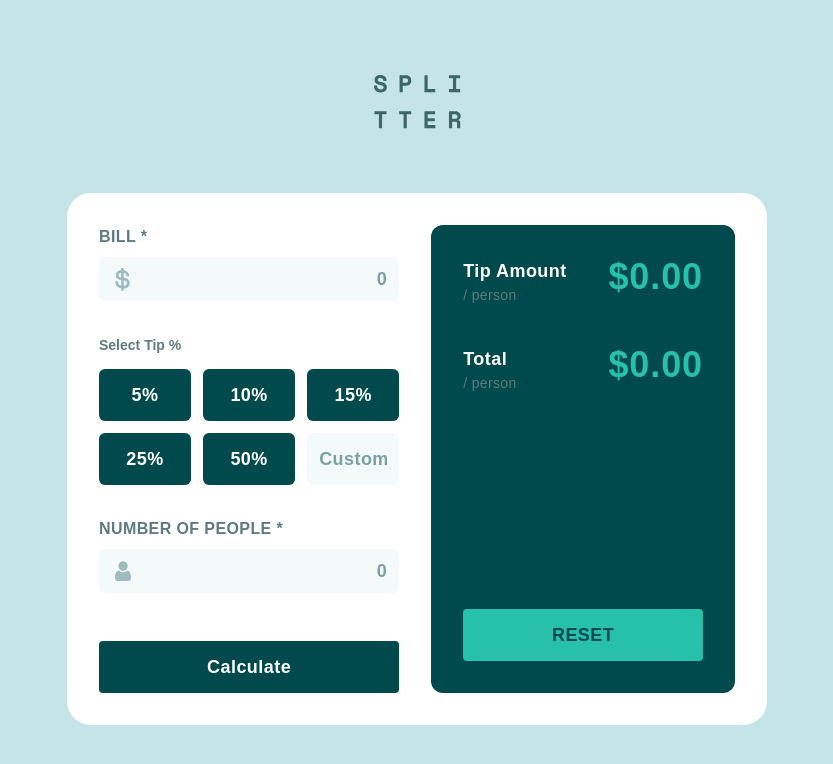
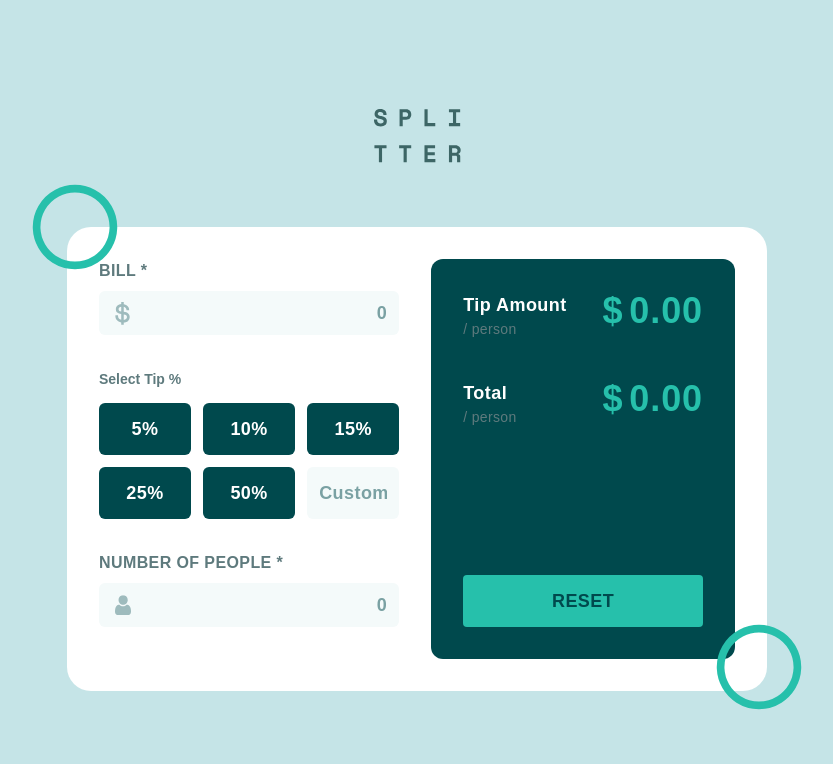
Before and after one commit to Skyz03/Tip-Calculator-Animation, a React (Vite) app: page / in a window 1280 px wide. Shown: the top 764 px of the page, without its empty margins (223-1056 px from the left). Built offline with nearby package versions, Linux system fonts and the light colour scheme; a web font is replaced by a local one.

Commit message:
fix: added with animation

```diff
--- a/package.json
+++ b/package.json
@@ -10,6 +10,7 @@
     "preview": "vite preview"
   },
   "dependencies": {
+    "gsap": "^3.13.0",
     "react": "^19.1.1",
     "react-dom": "^19.1.1",
     "react-hook-form": "^7.66.0"
--- /dev/null
+++ b/src/components/Svg.jsx
@@ -0,0 +1,29 @@
+export default function SVG({ svgRef, className = "" }) {
+  return (
+    <svg
+      className={`w-24 h-24 mx-auto mb-6 absolute ${className}`}
+      viewBox='0 0 100 100'
+    >
+      <path
+        id='circle'
+        ref={svgRef}
+        fill='none'
+        stroke='hsl(172, 67%, 45%)'
+        strokeWidth='8'
+        d='
+          M50 10
+          A40 40 0 1 1 49.999 10
+        '
+      />
+
+      <path
+        id='checkmark'
+        fill='none'
+        stroke='hsl(172, 67%, 45%)'
+        strokeWidth='8'
+        d='M20 55 L40 75 L80 30'
+        style={{ visibility: "hidden" }}
+      />
+    </svg>
+  );
+}
--- a/src/components/TipCalculator.jsx
+++ b/src/components/TipCalculator.jsx
@@ -1,19 +1,38 @@
-import { useState, useEffect } from "react";
+// TipCalculator (updated with numeric-span fix, killTweensOf, debounce)
+import { useState, useRef, useEffect } from "react";
 import { useForm } from "react-hook-form";
+import { gsap } from "gsap";
+import { MorphSVGPlugin } from "../gsap/MorphSVGPlugin";
+import SVG from "./Svg";
+
 import dollarIcon from "../assets/images/icon-dollar.svg";
 import personIcon from "../assets/images/icon-person.svg";
+
+gsap.registerPlugin(MorphSVGPlugin);
 
 export default function TipCalculator() {
   const tipOptions = [5, 10, 15, 25, 50];
   const [selectedTip, setSelectedTip] = useState(null);
 
+  // GSAP refs
+  const svgRef1 = useRef(null);
+  const svgRef2 = useRef(null);
+
+  // Stagger animation refs
+  const containerRef = useRef(null);
+  const inputsRef = useRef([]);
+  const tipButtonsRef = useRef([]);
+  const resultsRef = useRef(null);
+
+  // Rolling numbers refs (now numeric-only spans)
+  const tipAmountRef = useRef(null);
+  const totalAmountRef = useRef(null);
+
   const [tipPerPerson, setTipPerPerson] = useState(0);
   const [totalPerPerson, setTotalPerPerson] = useState(0);
 
-
   const {
     register,
-    handleSubmit,
     reset,
     watch,
     formState: { errors },
@@ -23,8 +42,105 @@ export default function TipCalculator() {
   const watchPeople = watch("people");
   const watchCustomTip = watch("customTip");
 
-  // Auto calculate on change
-  useEffect(() => {
+  /* -------------------------
+     Debounce utility
+  -------------------------- */
+  function useDebounce(callback, delay = 200) {
+    const timeoutRef = useRef(null);
+
+    return (...args) => {
+      clearTimeout(timeoutRef.current);
+      timeoutRef.current = setTimeout(() => {
+        callback(...args);
+      }, delay);
+    };
+  }
+
+  /* -------------------------
+     GSAP number tween (fixed)
+  -------------------------- */
+  const animateNumber = (element, targetValue, duration = 1.5) => {
+    if (!element) return;
+
+    const target = Number(targetValue) || 0;
+
+    // Kill any previous tweens
+    gsap.killTweensOf(element);
+    gsap.killTweensOf(element._gsapNumberTweenObj);
+
+    const start = parseFloat(element.innerText.replace(/,/g, "")) || 0;
+
+    const tweenObj = { val: start };
+    element._gsapNumberTweenObj = tweenObj;
+
+    gsap.to(tweenObj, {
+      val: target,
+      duration,
+      ease: "power2.out",
+      onUpdate() {
+        element.innerText = tweenObj.val.toFixed(2);
+      },
+      onComplete() {
+        element.innerText = target.toFixed(2);
+      },
+    });
+  };
+
+  /* -------------------------
+     SVG morph anims
+  -------------------------- */
+  const runMorph = () => {
+    gsap.to([svgRef1.current, svgRef2.current], {
+      duration: 1.2,
+      morphSVG: "#circle",
+      ease: "power2.inOut",
+    });
+  };
+
+  const reverseMorph = () => {
+    gsap.to([svgRef1.current, svgRef2.current], {
+      duration: 1,
+      morphSVG: "#checkmark",
+      ease: "power2.inOut",
+    });
+  };
+
+  /* -------------------------
+     Elastic bounce for buttons
+  -------------------------- */
+  const elasticBounce = (element) => {
+    if (!element) return;
+
+    gsap.killTweensOf(element);
+
+    const tl = gsap.timeline();
+
+    tl.to(element, {
+      scale: 0.95,
+      duration: 0.1,
+      ease: "power2.in",
+    })
+      .to(element, {
+        scale: 1.1,
+        duration: 0.2,
+        ease: "power2.out",
+      })
+      .to(element, {
+        scale: 1,
+        duration: 0.3,
+        ease: "elastic.out(1.2, 0.5)",
+      });
+  };
+
+  const handleTipSelect = (tip, element) => {
+    setSelectedTip(tip);
+    elasticBounce(element);
+  };
+
+  /* -------------------------
+     Debounced calculation
+  -------------------------- */
+  const runCalculation = () => {
     const bill = Number(watchBill);
     const people = Number(watchPeople);
     const tipPercent =
@@ -34,30 +150,115 @@ export default function TipCalculator() {
       const tipAmount = (bill * (tipPercent / 100)) / people;
       const totalAmount = bill / people + tipAmount;
 
+      animateNumber(tipAmountRef.current, tipAmount, 1.2);
+      animateNumber(totalAmountRef.current, totalAmount, 1.5);
+
       setTipPerPerson(tipAmount);
       setTotalPerPerson(totalAmount);
+
+      runMorph();
+    } else {
+      animateNumber(tipAmountRef.current, 0, 0.8);
+      animateNumber(totalAmountRef.current, 0, 0.8);
     }
+  };
+
+  const debouncedCalc = useDebounce(runCalculation, 200);
+
+  useEffect(() => {
+    debouncedCalc();
   }, [watchBill, watchPeople, watchCustomTip, selectedTip]);
 
-  const onSubmit = () => {}; // no longer needed, but kept for react-hook-form
+  /* -------------------------
+     Mount stagger animation
+  -------------------------- */
+  useEffect(() => {
+    const tl = gsap.timeline();
 
+    tl.fromTo(
+      containerRef.current,
+      { y: 100, opacity: 0 },
+      { y: 0, opacity: 1, duration: 0.8, ease: "power2.out" },
+    )
+      .fromTo(
+        inputsRef.current,
+        { y: 30, opacity: 0 },
+        { y: 0, opacity: 1, duration: 0.6, stagger: 0.15, ease: "power2.out" },
+        "-=0.3",
+      )
+      .fromTo(
+        tipButtonsRef.current,
+        { scale: 0, opacity: 0 },
+        {
+          scale: 1,
+          opacity: 1,
+          duration: 0.5,
+          stagger: 0.1,
+          ease: "back.out(1.7)",
+        },
+        "-=0.2",
+      )
+      .fromTo(
+        resultsRef.current,
+        { x: 50, opacity: 0 },
+        { x: 0, opacity: 1, duration: 0.7, ease: "power2.out" },
+        "-=0.2",
+      );
+
+    return () => tl.kill();
+  }, []);
+
+  /* -------------------------
+     Reset
+  -------------------------- */
   const handleReset = () => {
     reset();
     setSelectedTip(null);
+
+    animateNumber(tipAmountRef.current, 0, 0.8);
+    animateNumber(totalAmountRef.current, 0, 0.8);
+
     setTipPerPerson(0);
     setTotalPerPerson(0);
+
+    reverseMorph();
   };
 
+  /* -------------------------
+     Add refs
+  -------------------------- */
+  const addToInputsRef = (el) => {
+    if (el && !inputsRef.current.includes(el)) {
+      inputsRef.current.push(el);
+    }
+  };
 
+  const addToTipButtonsRef = (el) => {
+    if (el && !tipButtonsRef.current.includes(el)) {
+      tipButtonsRef.current.push(el);
+    }
+  };
+
+  /* -------------------------
+     JSX
+  -------------------------- */
   return (
-    <div className='flex flex-col md:flex-row gap-8 w-full max-w-[700px] bg-white text-black rounded-3xl p-8'>
-      <form onSubmit={handleSubmit(onSubmit)} className='w-full md:w-1/2'>
+    <div
+      ref={containerRef}
+      className='flex flex-col md:flex-row gap-8 w-full max-w-[700px] bg-white text-black rounded-3xl p-8 relative opacity-0'
+    >
+      {/* GSAP SVG */}
+      <SVG svgRef={svgRef1} className='-top-12 -left-10' />
+
+      <div className='w-full md:w-1/2'>
+        <div ref={addToInputsRef}>
           <InputField
             label='Bill'
             icon={dollarIcon}
             register={register("bill", { required: true, min: 1 })}
             error={errors.bill}
           />
+        </div>
 
         <div className='mb-8'>
           <label className='text-sm text-neutral-gray font-semibold'>
@@ -66,70 +267,68 @@ export default function TipCalculator() {
 
           <div className='grid grid-cols-3 gap-3 my-3'>
             {tipOptions.map((tip) => (
+              <div key={tip} ref={addToTipButtonsRef} className='opacity-0'>
                 <TipButton
-                key={tip}
                   tip={tip}
                   selectedTip={selectedTip}
-                onSelect={() => setSelectedTip(tip)}
+                  onSelect={handleTipSelect}
                 />
+              </div>
             ))}
 
-            {/* custom tip */}
+            <div ref={addToTipButtonsRef} className='opacity-0'>
               <input
                 type='number'
                 {...register("customTip")}
                 placeholder='Custom'
                 onFocus={() => setSelectedTip(null)}
-              className='
-                p-3 text-lg tracking-wide rounded-md font-bold
-                text-primary text-center
-                bg-neutral-light outline-none
-                focus:ring-2 focus:ring-accent
-              '
+                className='p-3 text-lg tracking-wide rounded-md font-bold text-primary text-center bg-neutral-light outline-none focus:ring-2 focus:ring-accent w-full'
               />
             </div>
           </div>
+        </div>
 
+        <div ref={addToInputsRef}>
           <InputField
             label='Number of People'
             icon={personIcon}
             register={register("people", { required: true, min: 1 })}
             error={errors.people}
           />
+        </div>
+      </div>
 
-        <button
-          type='submit'
-          className='
-            w-full bg-primary text-white py-3 rounded mt-4
-            text-lg tracking-wide font-bold
-            hover:bg-hover-accent-light hover:text-hover-dark-text hover:cursor-pointer
-          '
+      <div
+        ref={resultsRef}
+        className='flex flex-col justify-between w-full md:w-1/2 bg-primary text-white p-8 rounded-xl opacity-0'
       >
-          Calculate
-        </button>
-      </form>
-
-      <div className='flex flex-col justify-between w-full md:w-1/2 bg-primary text-white p-8 rounded-xl'>
         <div>
-          <ResultRow label='Tip Amount' value={tipPerPerson} />
-          <ResultRow label='Total' value={totalPerPerson} />
+          <ResultRow
+            label='Tip Amount'
+            value={tipPerPerson}
+            valueRef={tipAmountRef}
+          />
+          <ResultRow
+            label='Total'
+            value={totalPerPerson}
+            valueRef={totalAmountRef}
+          />
         </div>
 
         <button
           onClick={handleReset}
-          className='
-            bg-accent text-primary font-bold text-lg tracking-wide
-            rounded p-3 hover:bg-neutral-pale hover:cursor-pointer
-          '
+          className='bg-accent text-primary font-bold text-lg tracking-wide rounded p-3 hover:bg-neutral-pale hover:cursor-pointer mt-4'
         >
           RESET
         </button>
       </div>
+
+      <SVG svgRef={svgRef2} className='-bottom-12 -right-10' />
     </div>
   );
 }
 
-/* ---------- Reusable Components ---------- */
+/* ------------------- Reusable Components ------------------- */
 
 function InputField({ label, icon, register, error }) {
   return (
@@ -149,12 +348,7 @@ function InputField({ label, icon, register, error }) {
           type='number'
           placeholder='0'
           {...register}
-          className='
-            w-full bg-neutral-light p-2 pl-12 pr-3
-            text-right text-lg tracking-wide
-            text-primary rounded-md font-bold
-            outline-none focus:ring-2 focus:ring-accent
-          '
+          className='w-full bg-neutral-light p-2 pl-12 pr-3 text-right text-lg tracking-wide text-primary rounded-md font-bold outline-none focus:ring-2 focus:ring-accent'
         />
       </div>
 
@@ -169,26 +363,32 @@ function InputField({ label, icon, register, error }) {
 
 function TipButton({ tip, selectedTip, onSelect }) {
   const isActive = selectedTip === tip;
+  const buttonRef = useRef(null);
+
+  const handleClick = () => {
+    onSelect(tip, buttonRef.current);
+  };
 
   return (
     <button
+      ref={buttonRef}
       type='button'
-      onClick={onSelect}
-      className={`
-        p-3 rounded-md font-bold text-lg tracking-wide transition hover:cursor-pointer
-        ${
+      onClick={handleClick}
+      aria-pressed={isActive}
+      aria-label={`Select ${tip}% tip`}
+      className={`p-3 rounded-md font-bold text-lg tracking-wide transition hover:cursor-pointer w-full relative overflow-hidden ${
         isActive
-            ? "bg-accent text-primary"
+          ? "bg-accent text-primary outline-2 outline-accent"
           : "bg-primary text-white hover:bg-hover-accent-light hover:text-hover-dark-text"
-        }
-      `}
+      }`}
     >
       {tip}%
+      <span className='absolute inset-0 bg-white opacity-0 transition-opacity duration-200'></span>
     </button>
   );
 }
 
-function ResultRow({ label, value }) {
+function ResultRow({ label, value, valueRef }) {
   return (
     <div className='flex justify-between mb-10'>
       <div>
@@ -197,7 +397,10 @@ function ResultRow({ label, value }) {
       </div>
 
       <p className='text-4xl tracking-wide font-bold text-accent'>
-        ${value.toFixed(2)}
+        <span aria-hidden>$</span>
+        <span ref={valueRef} style={{ marginLeft: 6 }}>
+          {value.toFixed(2)}
+        </span>
       </p>
     </div>
   );
--- /dev/null
+++ b/src/gsap/MorphSVGPlugin.js
@@ -0,0 +1,6 @@
+import { gsap } from "gsap";
+import MorphSVGPlugin from "gsap/MorphSVGPlugin";
+
+gsap.registerPlugin(MorphSVGPlugin);
+
+export { MorphSVGPlugin };
```
Also changed, not shown: 1 other file (tests, documents, lock files or other folders). Lines whose indentation alone changed are shown as unchanged.
